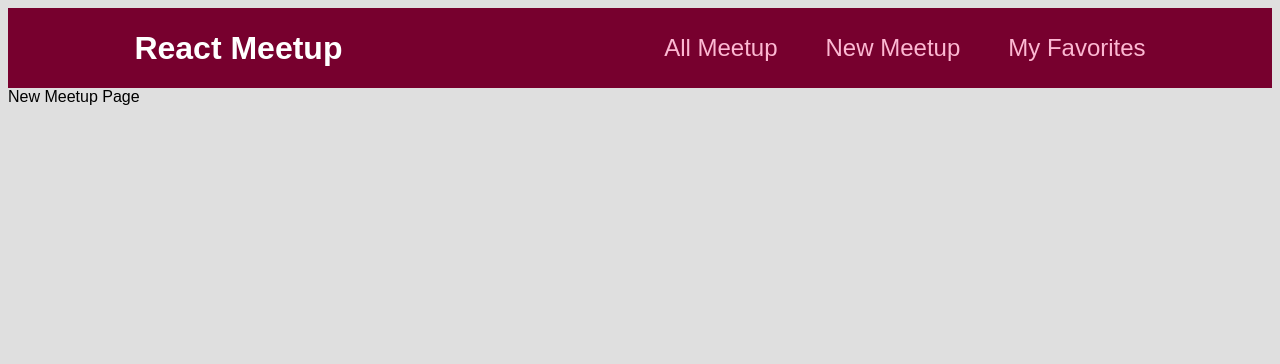
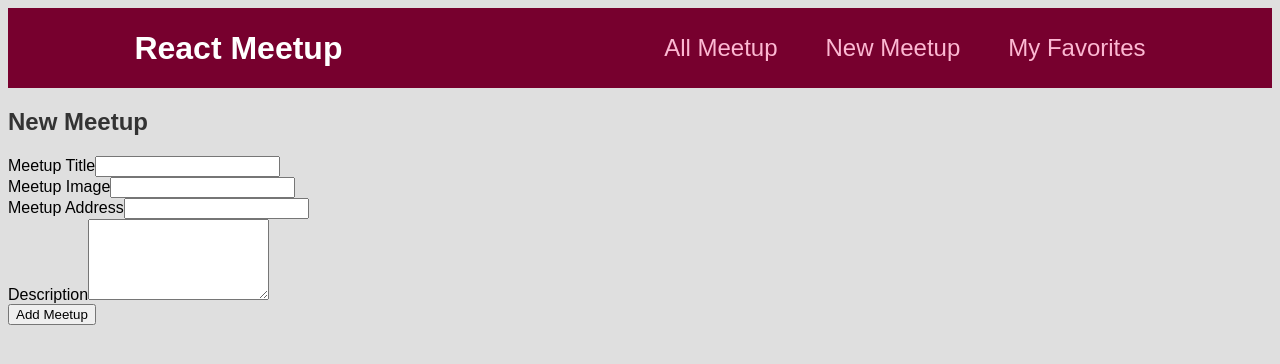
Before and after one commit to RinaRim803/BrushUpOnTutorial, a React (Create React App) app: page /new-meetup in a window 1280 px wide. Shown: the top 364 px of the page. Built offline with nearby package versions, Linux system fonts and the light colour scheme.

Commit message:
Add Submission Form and Update Layout
- add submission form page
- update layout

```diff
--- a/src/App.js
+++ b/src/App.js
@@ -1,21 +1,22 @@
 import React from "react";
 // import ReactDOM from "react-dom";
 import { Routes, Route } from "react-router-dom";
+import Layout from "./components/layout/Layout";
 
 import AllMeetups from "./pages/AllMeetups";
 import Favorites from "./pages/Favorites";
 import NewMeetup from "./pages/NewMeetup";
-import MainNavigation from './components/layout/MainNavigation';
 
 function App() {
   return (
     <div>
-      <MainNavigation />
-      <Routes>
-        <Route path="/" element={<AllMeetups />} />
-        <Route path="/new-meetup" element={<NewMeetup />} />
-        <Route path="/favorites" element={<Favorites />} />
-      </Routes>
+      <Layout>
+        <Routes>
+          <Route path="/" element={<AllMeetups />} />
+          <Route path="/new-meetup" element={<NewMeetup />} />
+          <Route path="/favorites" element={<Favorites />} />
+        </Routes>
+      </Layout>
     </div>
   );
 }
--- /dev/null
+++ b/src/components/layout/Layout.js
@@ -0,0 +1,12 @@
+import MainNavigation from "./MainNavigation";
+
+function Layout(props) {
+  return (
+    <div>
+      <MainNavigation />
+      <main>{props.children}</main>
+    </div>
+  );
+}
+
+export default Layout;
--- a/src/components/meetups/MeetupItem.js
+++ b/src/components/meetups/MeetupItem.js
@@ -1,7 +1,9 @@
-import React from "react";
+import Card from "../ui/Card";
 import classes from "./MeetupItem.module.css";
+
 function MeetupItem(props) {
   return (
+    <Card>
       <li className={classes.item}>
         <div className={classes.image}>
           <img src={props.image} alt={props.title} />
@@ -15,6 +17,7 @@ function MeetupItem(props) {
           <button>To Favorites</button>
         </div>
       </li>
+    </Card>
   );
 }
 
--- /dev/null
+++ b/src/components/meetups/NewMeetupForm.js
@@ -0,0 +1,60 @@
+import { useRef } from "react";
+import Card from "../ui/Card";
+
+function NewMeetupForm(props) {
+  const titleInputRef = useRef();
+  const imageInputRef = useRef();
+  const addressInputRef = useRef();
+  const descriptionInputRef = useRef();
+
+  function submitHandler(event) {
+    event.preventDefault();
+    const enteredTitle = titleInputRef.current.value;
+    const enteredImage = imageInputRef.current.value;
+    const enteredAddress = addressInputRef.current.value;
+    const enteredDescription = descriptionInputRef.current.value;
+
+    const meetupData = {
+        title: enteredTitle,
+        image: enteredImage,
+        address: enteredAddress,
+        description: enteredDescription,
+    }
+
+    props.onAddMeetup(meetupData);
+
+  }
+
+  return (
+    <Card>
+      <form onSubmit={submitHandler}>
+        <div>
+          <label htmlFor="title">Meetup Title</label>
+          <input type="text" required id="title" ref={titleInputRef} />
+        </div>
+        <div>
+          <label htmlFor="image">Meetup Image</label>
+          <input type="url" required id="image" ref={imageInputRef} />
+        </div>
+        <div>
+          <label htmlFor="address">Meetup Address</label>
+          <input type="text" required id="address" ref={addressInputRef} />
+        </div>
+        <div>
+          <label htmlFor="description">Description</label>
+          <textarea
+            id="description"
+            required
+            rows="5"
+            ref={descriptionInputRef}
+          />
+        </div>
+        <div>
+          <button>Add Meetup</button>
+        </div>
+      </form>
+    </Card>
+  );
+}
+
+export default NewMeetupForm;
--- /dev/null
+++ b/src/components/meetups/NewMeetupPage.js
@@ -0,0 +1,23 @@
+import NewMeetupForm from "./NewMeetupForm";
+
+function NewMeetupPage() {
+  function onAddMeetupHandler(meetupData) {
+    fetch(
+      "https://react-getting-started-be2ec-default-rtdb.firebaseio.com/meetups.json",
+      {
+        method: "POST",
+        body: JSON.stringify(meetupData),
+        headers: {
+          "Content-Type": "application/json",
+        },
+      }
+    );
+  }
+  return (
+    <div>
+      <NewMeetupForm onAddMeetup={onAddMeetupHandler} />
+    </div>
+  );
+}
+
+export default NewMeetupPage;
--- /dev/null
+++ b/src/components/ui/Card.js
@@ -0,0 +1,9 @@
+import classes from './Card.module.css';
+
+function Card(props) {
+  return (
+    <div className={classes.card}>{props.children}</div>
+  )
+}
+
+export default Card
--- a/src/pages/AllMeetups.js
+++ b/src/pages/AllMeetups.js
@@ -1,19 +1,20 @@
 import MeetupList from "../components/meetups/MeetupList";
-
 
 const DUMMY_DATA = [
   {
     id: "m1",
     title: "First Meetup",
     address: "188 E6th Ave., Vancouver, BC",
-    image:"https://upload.wikimedia.org/wikipedia/commons/thumb/5/57/Concord_Pacific_Master_Plan_Area.jpg/1920px-Concord_Pacific_Master_Plan_Area.jpg",
+    image:
+      "https://upload.wikimedia.org/wikipedia/commons/thumb/5/57/Concord_Pacific_Master_Plan_Area.jpg/1920px-Concord_Pacific_Master_Plan_Area.jpg",
     description: "Welcome to First Meetup!",
   },
   {
     id: "m2",
     title: "Second Meetup",
     address: "188 E6th Ave., Vancouver, BC",
-    image:"https://upload.wikimedia.org/wikipedia/commons/thumb/0/0e/BC_Place_and_Canoe_Bridge.jpg/1280px-BC_Place_and_Canoe_Bridge.jpg",
+    image:
+      "https://upload.wikimedia.org/wikipedia/commons/thumb/0/0e/BC_Place_and_Canoe_Bridge.jpg/1280px-BC_Place_and_Canoe_Bridge.jpg",
     description: "Welcome to Second Meetup!",
   },
 ];
@@ -22,7 +23,7 @@ function AllMeetups() {
   return (
     <div>
       <p>All Meetup Page</p>
-      <MeetupList meetup={DUMMY_DATA}></MeetupList>
+      <MeetupList meetup={DUMMY_DATA} />
     </div>
   );
 }
--- a/src/pages/NewMeetup.js
+++ b/src/pages/NewMeetup.js
@@ -1,6 +1,10 @@
+import NewMeetupPage from "../components/meetups/NewMeetupPage";
 
 function NewMeetup() {
-  return <div> New Meetup Page</div>;
+  return <section>
+    <h1> New Meetup</h1>
+    <NewMeetupPage />
+  </section>
 }
 
 export default NewMeetup;
```
Also changed, not shown: src/components/layout/Layout.module.css (added), src/components/ui/Card.module.css (added). Lines whose indentation alone changed are shown as unchanged.
